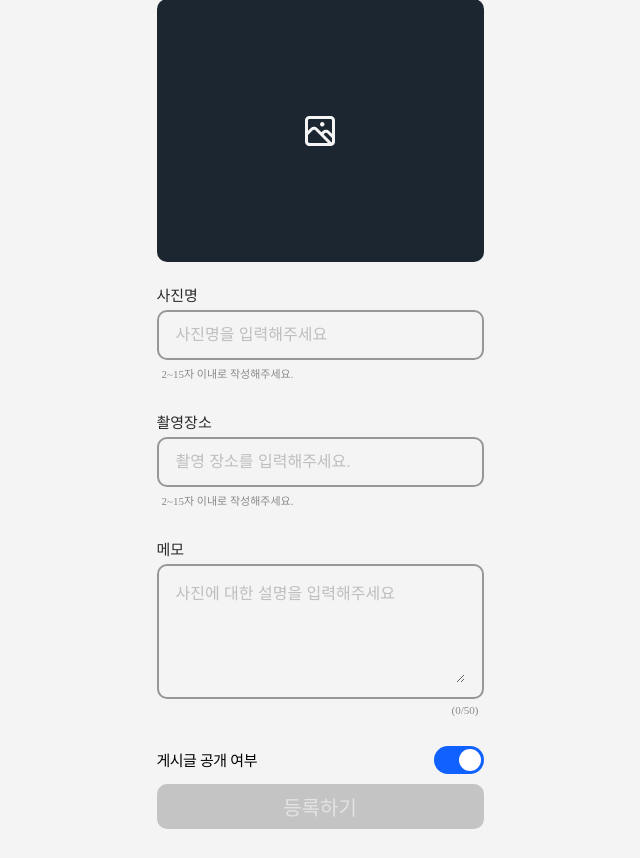
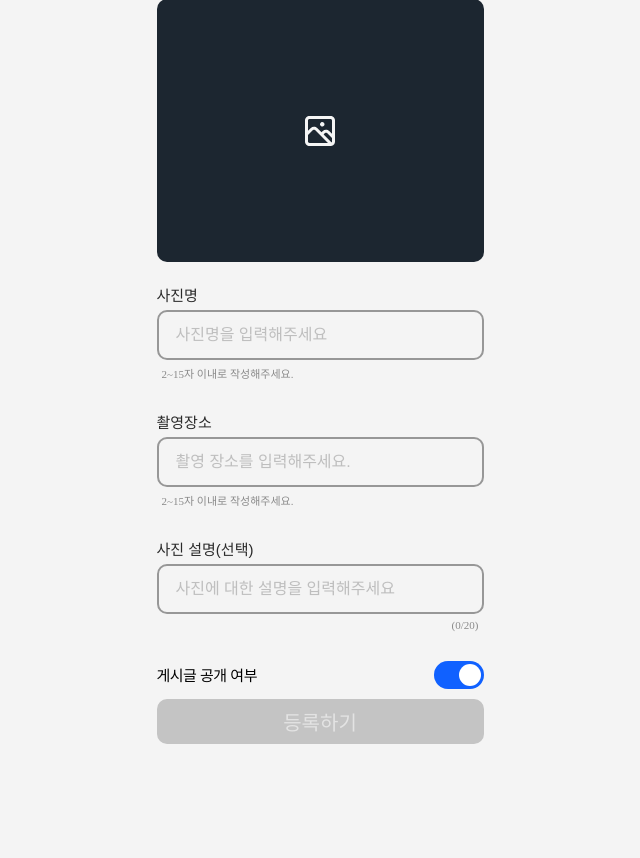
Before and after one commit to LikeLion-at-DGU/2025-simba-3-leader200nam, a Django app: page /registeration/ in a window 1280 px wide. Shown: the part 67-925 px from the top of the page, without its empty margins (320-960 px from the left). After the commit the page ends 811 px from the top, so only its background shows below. Run offline with Django 5.2, Linux system fonts and the light colour scheme; some web fonts are replaced.

Commit message:
Refactor: 리퀘스트 리팩토링

```diff
--- a/main/templates/main/registeration.html
+++ b/main/templates/main/registeration.html
@@ -61,16 +61,17 @@
       </div>
 
       <div class="input-group">
-        <label for="memo" class="input-label">메모</label>
+        <label for="memo" class="input-label">사진 설명(선택)</label>
         <div class="description-input">
-          <textarea
+          <input
+            type="text"
             name="memo"
             id="descriptionTextarea"
             placeholder="사진에 대한 설명을 입력해주세요"
-            maxlength="150"
-          ></textarea>
+            maxlength="20"
+          />
         </div>
-        <p class="input-condition" id="charCount">(0/150)</p>
+        <p class="input-condition" id="charCount">(0/20)</p>
       </div>
 
       <div class="public">
--- a/project/static/css/page/registeration.css
+++ b/project/static/css/page/registeration.css
@@ -80,7 +80,8 @@ textarea {
 }
 
 .img-input,
-.place-input {
+.place-input,
+.description-input {
   border-radius: 10px;
   border: 2px solid #979797;
   width: 100%;
@@ -88,19 +89,6 @@ textarea {
   padding: 14px 17px;
   flex-direction: column;
   justify-content: center;
-  align-items: flex-start;
-  gap: 10px;
-}
-
-.description-input {
-  border-radius: 10px;
-  border: 2px solid #979797;
-  width: 100%;
-  height: 135px;
-  display: flex;
-  padding: 14px 17px;
-  flex-direction: column;
-  justify-content: start;
   align-items: flex-start;
   gap: 10px;
 }
--- a/project/static/js/page/registeration.js
+++ b/project/static/js/page/registeration.js
@@ -1,182 +1,110 @@
-// js/page/registeration.js
-
 document.addEventListener("DOMContentLoaded", function () {
-  // --- 1. DOM 요소 가져오기 (모든 스크립트에서 단 한 번만 선언) ---
   const uploadBox = document.getElementById("uploadBox");
-  const realUploadInput = document.getElementById("real-upload"); // 파일 입력 필드
+  const realUploadInput = document.getElementById("real-upload");
   const previewImage = document.getElementById("previewImage");
   const uploadIcon = document.getElementById("uploadIcon");
 
-  const imgNameInput = document.querySelector('input[name="image_name"]'); // 사진명 입력 필드
-  const placeInput = document.querySelector('input[name="location"]'); // 촬영 장소 입력 필드
-  const descriptionTextarea = document.getElementById("descriptionTextarea"); // 메모 텍스트 영역
-  const charCountElement = document.getElementById("charCount"); // 글자 수 표시 요소
+  const imgNameInput = document.querySelector('input[name="image_name"]');
+  const placeInput = document.querySelector('input[name="location"]');
+  const descriptionTextarea = document.getElementById("descriptionTextarea");
+  const charCountElement = document.getElementById("charCount");
 
-  const submitButton = document.querySelector('button[type="submit"]'); // 제출 버튼
-  const visibilityToggle = document.getElementById("visibilityToggle"); // 공개 여부 토글 (필요시 사용)
+  const submitButton = document.querySelector('button[type="submit"]');
 
-  const maxLength = 50; // 메모 필드의 최대 길이 (HTML maxlength와 일치)
+  /**
+   * 필수 입력 필드가 유효한지 확인 및 '등록하기' 버튼의 상태 업데이트
+   */
+  function checkFormValidity() {
+    const isImageUploaded = realUploadInput.files.length > 0;
 
-  // --- 2. 폼 유효성 검사 및 버튼 상태 토글 함수 ---
-  // 이 함수는 모든 필수 입력 필드의 상태를 확인하고 '등록하기' 버튼의 disabled 속성을 제어합니다.
-  function checkFormValidity() {
-    const isImageUploaded = realUploadInput.files.length > 0; // 이미지가 선택되었는지
-    // 사진명과 촬영 장소는 trim()으로 앞뒤 공백 제거 후 2~15자 길이 조건을 확인합니다.
     const isImgNameValid =
+      imgNameInput &&
       imgNameInput.value.trim().length >= 2 &&
       imgNameInput.value.trim().length <= 15;
+
     const isPlaceValid =
+      placeInput &&
       placeInput.value.trim().length >= 2 &&
       placeInput.value.trim().length <= 15;
 
-    // 모든 필수 조건(이미지 업로드, 사진명 유효, 장소 유효)이 충족될 때만 버튼 활성화
-    const allRequiredFieldsFilled =
-      isImageUploaded && isImgNameValid && isPlaceValid;
-
-    submitButton.disabled = !allRequiredFieldsFilled; // true면 비활성화, false면 활성화
+    if (submitButton) {
+      submitButton.disabled = !(
+        isImageUploaded &&
+        isImgNameValid &&
+        isPlaceValid
+      );
+    }
   }
 
-  // --- 3. 이벤트 리스너 통합 ---
-
-  // 3.1. 이미지 업로드 박스 클릭 이벤트
+  /* 이미지 파일 업로드 */
   if (uploadBox) {
-    uploadBox.addEventListener("click", function () {
-      realUploadInput.click(); // 숨겨진 파일 입력 필드 클릭 유도
+    uploadBox.addEventListener("click", () => {
+      realUploadInput.click();
     });
   }
 
-  // 3.2. 실제 파일 입력 필드(realUploadInput) 변경 이벤트
+  /* 이미지 미리보기 업데이트 및 유효성 검사 */
   if (realUploadInput) {
     realUploadInput.addEventListener("change", function () {
-      const file = realUploadInput.files[0]; // 선택된 파일 가져오기
+      const file = this.files[0];
       if (file) {
-        // 파일이 선택되었다면 미리보기 표시
         const reader = new FileReader();
         reader.onload = function (e) {
           previewImage.src = e.target.result;
-          previewImage.style.display = "block"; // 미리보기 이미지 보이기
+          previewImage.style.display = "block";
           previewImage.style.width = "100%";
           previewImage.style.height = "100%";
           previewImage.style.objectFit = "cover";
           previewImage.style.position = "absolute";
           previewImage.style.top = "0";
           previewImage.style.left = "0";
-          previewImage.style.backgroundColor = "white"; // 로딩 중 배경색 (선택 사항)
 
-          uploadIcon.style.display = "none"; // 업로드 아이콘 숨기기
+          uploadIcon.style.display = "none";
         };
-        reader.readAsDataURL(file); // 파일을 Data URL로 읽기
+        reader.readAsDataURL(file);
       } else {
-        // 파일 선택이 취소되었거나 파일이 없을 경우
         previewImage.style.display = "none";
-        previewImage.src = ""; // 이미지 src 초기화
-        uploadIcon.style.display = "block"; // 업로드 아이콘 다시 보이기
+        previewImage.src = "";
+        uploadIcon.style.display = "block";
       }
-      checkFormValidity(); // 파일 변경 후 유효성 다시 검사하여 버튼 상태 업데이트
+      checkFormValidity();
     });
   }
 
-  // 3.3. '사진명' 입력 필드 변경 이벤트
-  if (imgNameInput) {
-    imgNameInput.addEventListener("input", function () {
-      // 15자 초과 입력 방지
-      if (this.value.length > 15) {
-        this.value = this.value.slice(0, 15);
-      }
-      // 텍스트 길이 조건 메시지 업데이트 (선택 사항)
-      const conditionP = imgNameInput.parentElement.nextElementSibling;
+  /* 사진명, 촬영 장소 유효성 검사 */
+  [imgNameInput, placeInput].forEach((inputElement) => {
+    if (inputElement) {
+      inputElement.addEventListener("input", function () {
+        const currentLength = this.value.trim().length;
+        const conditionP = this.parentElement.nextElementSibling;
+
         if (conditionP) {
-        const currentLength = imgNameInput.value.trim().length;
           if (currentLength < 2 || currentLength > 15) {
             conditionP.style.color = "red";
-          conditionP.textContent = "2~15자 이내로 작성해주세요.";
           } else {
             conditionP.style.color = "";
-          conditionP.textContent = "2~15자 이내로 작성해주세요.";
           }
         }
         checkFormValidity();
       });
     }
+  });
 
-  // 3.4. '촬영장소' 입력 필드 변경 이벤트
-  if (placeInput) {
-    placeInput.addEventListener("input", function () {
-      // 15자 초과 입력 방지
-      if (this.value.length > 15) {
-        this.value = this.value.slice(0, 15);
+  /* 사진 설명 필드 글자 수 카운트 및 제한 */
+  if (descriptionTextarea && charCountElement) {
+    const MAX_MEMO_LENGTH = 20;
+    descriptionTextarea.addEventListener("input", function () {
+      if (this.value.length > MAX_MEMO_LENGTH) {
+        this.value = this.value.slice(0, MAX_MEMO_LENGTH);
       }
-      // 텍스트 길이 조건 메시지 업데이트 (선택 사항)
-      const conditionP = placeInput.parentElement.nextElementSibling;
-      if (conditionP) {
-        const currentLength = placeInput.value.trim().length;
-        if (currentLength < 2 || currentLength > 15) {
-          conditionP.style.color = "red";
-          conditionP.textContent = "2~15자 이내로 작성해주세요.";
-        } else {
-          conditionP.style.color = "";
-          conditionP.textContent = "2~15자 이내로 작성해주세요.";
+      const currentLength = this.value.length;
+      charCountElement.textContent = `(${currentLength}/${MAX_MEMO_LENGTH})`;
+      charCountElement.style.color =
+        currentLength > MAX_MEMO_LENGTH ? "red" : "";
+    });
+
+    charCountElement.textContent = `(${descriptionTextarea.value.length}/${MAX_MEMO_LENGTH})`;
   }
-      }
+
   checkFormValidity();
 });
-  }
-
-  // 3.5. '메모' 텍스트 영역 글자 수 카운트 이벤트
-  if (descriptionTextarea && charCountElement) {
-    descriptionTextarea.addEventListener("input", function () {
-      if (this.value.length > 50) {
-        this.value = this.value.slice(0, 50);
-      }
-      const currentLength = this.value.length;
-      charCountElement.textContent = `(${currentLength}/50)`;
-      charCountElement.style.color = currentLength >= 50 ? "red" : "";
-    });
-  }
-
-  // 3.6. '뒤로가기' 아이콘 클릭 이벤트
-  // HTML에서 onclick="history.back()"으로 이미 처리되고 있으니 JS에서는 필요 없습니다.
-
-  // --- 4. 페이지 로드 시 초기 상태 설정 ---
-  // DOMContentLoaded 이벤트 발생 시, 폼의 초기 유효성 상태를 확인하여 버튼을 업데이트합니다.
-  checkFormValidity();
-
-  // '메모' 필드의 초기 글자 수 카운트 설정
-  if (descriptionTextarea && charCountElement) {
-    charCountElement.textContent = `(${descriptionTextarea.value.length}/${maxLength})`;
-  }
-});
-
-const toggle = document.getElementById("visibilityToggle");
-
-const textarea = document.getElementById("descriptionTextarea");
-const charCount = document.getElementById("charCount");
-
-textarea.addEventListener("input", () => {
-  const currentLength = textarea.value.length;
-  charCount.textContent = `(${currentLength}/50)`;
-  charCount.style.color = currentLength >= 50 ? "red" : "";
-});
-
-// 등록하기 버튼 활성화 로직 추가
-const registerForm = document.getElementById("registeration");
-const submitButton = registerForm.querySelector('button[type="submit"]');
-const imageNameInput = registerForm.querySelector('input[name="image_name"]');
-const locationInput = registerForm.querySelector('input[name="location"]');
-
-function validateForm() {
-  const imageFilled = realUpload.files.length > 0;
-  const imageNameFilled =
-    imageNameInput.value.trim().length >= 2 &&
-    imageNameInput.value.trim().length <= 15;
-  const locationFilled =
-    locationInput.value.trim().length >= 2 &&
-    locationInput.value.trim().length <= 15;
-  submitButton.disabled = !(imageFilled && imageNameFilled && locationFilled);
-}
-
-realUpload.addEventListener("change", validateForm);
-imageNameInput.addEventListener("input", validateForm);
-locationInput.addEventListener("input", validateForm);
-
-document.addEventListener("DOMContentLoaded", validateForm);
```
Lines whose indentation alone changed are shown as unchanged.
